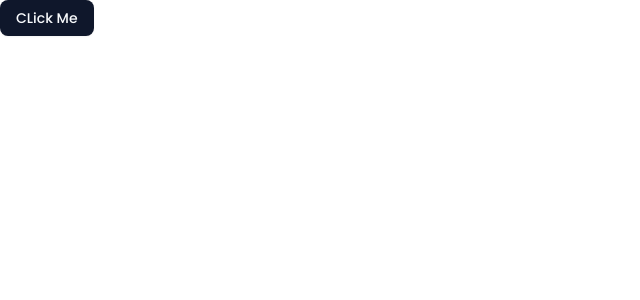
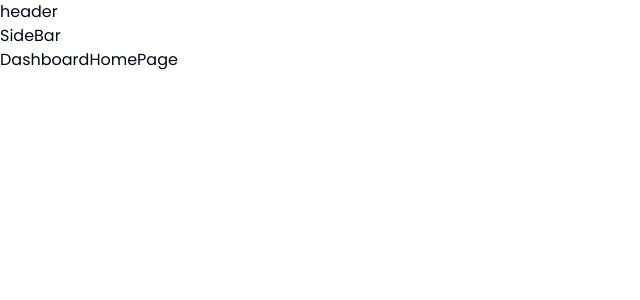
Before and after one commit to Biruk-Bogale/job-portal, a Next.js app: page / in a window 1280 px wide. Shown: the top 300 px of the page, without its empty margins (0-640 px from the left). Built offline with nearby package versions, Linux system fonts and the light colour scheme.

Commit message:
dynamic routing

```diff
--- /dev/null
+++ b/app/(dashboard)/(routes)/page.tsx
@@ -0,0 +1,9 @@
+import React from 'react'
+
+const DashboardHomePage = () => {
+  return (
+    <div>DashboardHomePage</div>
+  )
+}
+
+export default DashboardHomePage
--- /dev/null
+++ b/app/(dashboard)/layout.tsx
@@ -0,0 +1,17 @@
+import React from "react";
+
+const DashboardLayout = ({ children }: { children: React.ReactNode }) => {
+  return (
+    <div className="h-full">
+      {/* header */}
+      <header className="">header</header>
+
+      {/* sidebar */}
+      <div>SideBar</div>
+
+      <main>{children}</main>
+    </div>
+  );
+};
+
+export default DashboardLayout;
--- a/app/page.tsx
+++ /dev/null
@@ -1,15 +0,0 @@
-import { Button } from "@/components/ui/button";
-import { UserButton } from "@clerk/nextjs";
-import React from "react";
-
-function page() {
-  return (
-    <div>
-      <Button>CLick Me</Button>
-
-      <UserButton />
-    </div>
-  );
-}
-
-export default page;
```
